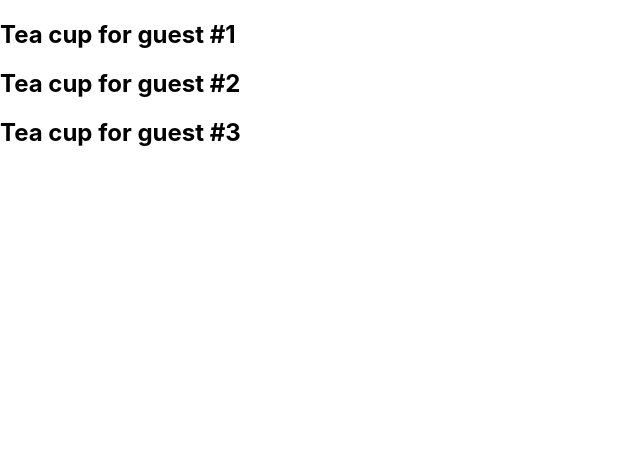
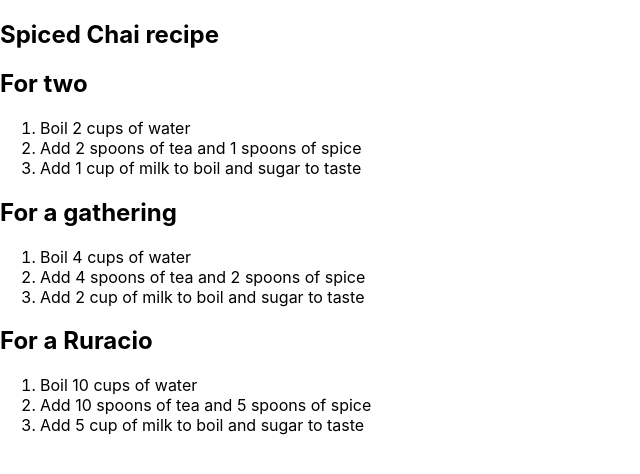
Before and after one commit to Sheddiey/Frontend-mentor-Projects, a React (Create React App) app in the folder my-appp/: page / in a window 1280 px wide. Shown: the top 474 px of the page, without its empty margins (0-640 px from the left). Built offline with nearby package versions, Linux system fonts and the light colour scheme.

Commit message:
pure cmponents

```diff
--- a/my-appp/src/App.js
+++ b/my-appp/src/App.js
@@ -1,14 +1,23 @@
-
-function Cup ({ guest }) {
-  return <h2>Tea cup for guest #{guest}</h2>
+function Recipe ({ drinkers }) {
+  return (
+    <ol>
+      <li>Boil {drinkers} cups of water</li>
+      <li>Add {drinkers} spoons of tea and {0.5 * drinkers} spoons of spice</li>
+      <li>Add {0.5 * drinkers} cup of milk to boil and sugar to taste</li>
+    </ol>
+  );
 }
 
-export default function TeaSet() {
+export default function App() {
   return (
-    <>
-      <Cup guest={1}/>
-      <Cup guest={2}/>
-      <Cup guest={3}/>
-    </>
+    <section>
+      <h1>Spiced Chai recipe</h1>
+      <h2>For two</h2>
+      <Recipe drinkers={2} />
+      <h2>For a gathering</h2>
+      <Recipe drinkers={4} />
+      <h2>For a Ruracio</h2>
+      <Recipe drinkers={10} />
+    </section>
   );
 }
```
